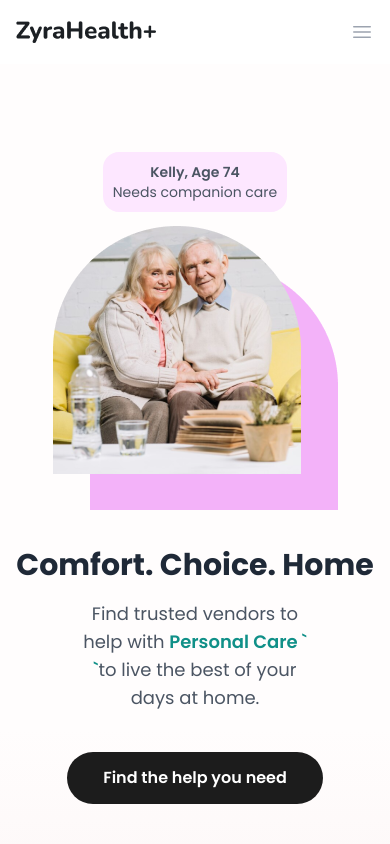
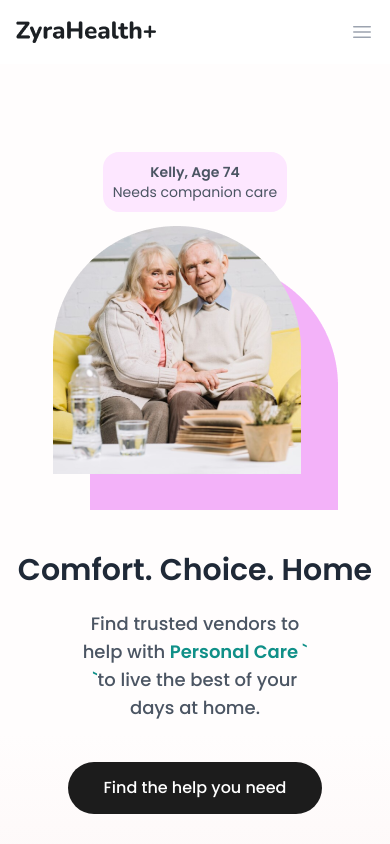
Before and after one commit to shabbir-ali123/Zyrahealth, a React (Vite) app: page / in a window 390 px wide. Shown: the top 844 px of the page. Built offline with nearby package versions, Linux system fonts and the light colour scheme.

Commit message:
changing the font size and working on responsiveness

```diff
--- a/src/components/homepage/Hero.jsx
+++ b/src/components/homepage/Hero.jsx
@@ -18,10 +18,10 @@ function HomeSection() {
           </div>
           <div>
             {/* Heading */}
-            <h1 className="text-6xl font-bold text-gray-800 mb-5 max-sm:text-[30px] poppin md:text-4xl">
+            <h1 className="text-[64px] font-semibold text-gray-800 mb-5 max-sm:text-[30px] poppin max-md:text-4xl">
               Comfort. Choice. Home
             </h1>
-            <p className="text-2xl	 text-gray-600 mb-10 w-8/12	mx-auto max-sm:text-lg md:text-xl	">
+            <p className="text-2xl	font-medium	 text-gray-600 mb-10 w-8/12	mx-auto max-sm:text-lg max-md:text-xl	">
               Find trusted vendors to help with{" "}
               <span className="text-[#109088] font-semibold animate-fadeIn">
                 Personal Care ` `
@@ -30,7 +30,7 @@ function HomeSection() {
             </p>
 
             {/* Call to Action Button */}
-            <button className="bg-[#1C1C1C] text-white py-3.5	 px-9	 rounded-full font-semibold  mb-10">
+            <button className="bg-[#1C1C1C] text-white py-3.5	 px-9	 rounded-full font-medium  mb-10">
               Find the help you need
             </button>
           </div>
```
